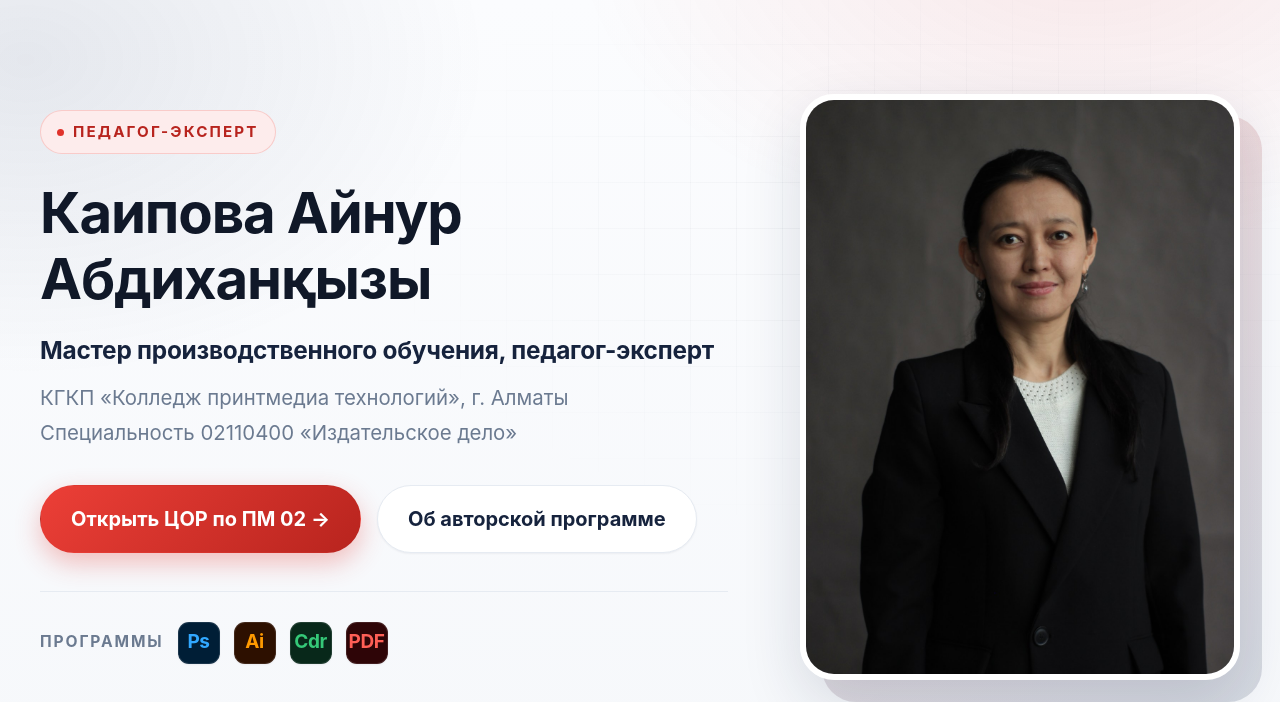
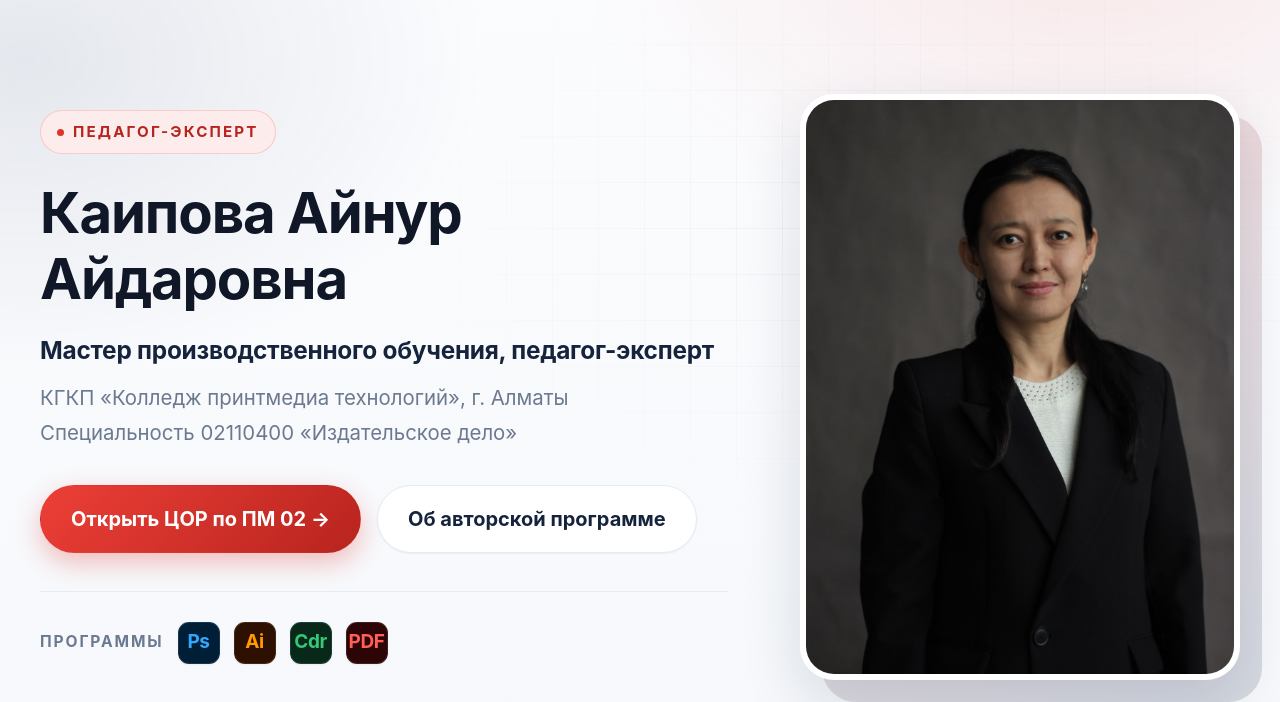
Before and after one commit to alikhanaibassov-01/kaipova-portfolio, a plain HTML site: page index.html in a window 1280 px wide. Shown: the part 108-810 px from the top of the page. Drawn offline with Linux system fonts and the light colour scheme.

Commit message:
Уточнены ФИО педагога и контактный email
Каипова Айнур Айдаровна (отчество было указано неверно),
рабочая почта ainuraidarovnak@gmail.com вместо образца.

Co-Authored-By: Claude Opus 5 <noreply@anthropic.com>

```diff
--- a/index.html
+++ b/index.html
@@ -3,7 +3,7 @@
 <head>
 <meta charset="utf-8">
 <meta name="viewport" content="width=device-width, initial-scale=1">
-<title>Каипова Айнур Абдиханқызы — мастер производственного обучения, педагог-эксперт</title>
+<title>Каипова Айнур Айдаровна — мастер производственного обучения, педагог-эксперт</title>
 <meta name="description" content="Портфолио-визитка Каиповой А.А., мастера производственного обучения, педагога-эксперта КГКП «Колледж принтмедиа технологий». Авторская программа ПМ 02 «Воспроизведение изобразительной информации» и цифровой образовательный ресурс.">
 <link rel="icon" href="assets/logo.jpg">
 <link rel="stylesheet" href="style.css">
@@ -30,7 +30,7 @@
   <div class="wrap hero__grid">
     <div>
       <span class="eyebrow">Педагог-эксперт</span>
-      <h1>Каипова Айнур Абдиханқызы</h1>
+      <h1>Каипова Айнур Айдаровна</h1>
       <p class="hero__role">Мастер производственного обучения, педагог-эксперт</p>
       <p class="hero__place">КГКП «Колледж принтмедиа технологий», г. Алматы<br>Специальность 02110400 «Издательское дело»</p>
       <div class="hero__actions">
@@ -46,7 +46,7 @@
       </div>
     </div>
     <div class="photo-frame">
-      <img src="assets/kaipova.jpg" alt="Каипова Айнур Абдиханқызы">
+      <img src="assets/kaipova.jpg" alt="Каипова Айнур Айдаровна">
     </div>
   </div>
 </section>
@@ -201,7 +201,7 @@
     <div class="contact-grid" style="margin-bottom:32px;">
       <div class="contact">
         <div class="contact__label">Электронная почта</div>
-        <div class="contact__value"><a href="mailto:example@printmedia.kz">example@printmedia.kz</a></div>
+        <div class="contact__value"><a href="mailto:ainuraidarovnak@gmail.com">ainuraidarovnak@gmail.com</a></div>
       </div>
       <div class="contact">
         <div class="contact__label">Телефон</div>
@@ -250,14 +250,13 @@
           allowfullscreen></iframe>
       </div>
     </div>
-    <p class="note">Адрес электронной почты указан как образец — замените его на актуальный в файле <code>index.html</code>, раздел «Контакты».</p>
   </div>
 </section>
 
 <footer class="footer">
   <div class="wrap footer__inner">
     <div>
-      <strong>Каипова Айнур Абдиханқызы</strong>
+      <strong>Каипова Айнур Айдаровна</strong>
       © 2026 · КГКП «Колледж принтмедиа технологий», г. Алматы, ул. Шевченко, 202
     </div>
     <div><a href="cor.html">ЦОР по ПМ 02 →</a></div>
```
Also changed, not shown: 1 other file.
